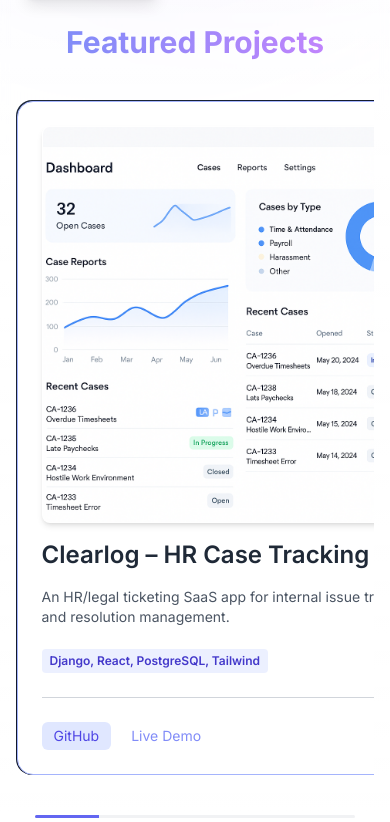
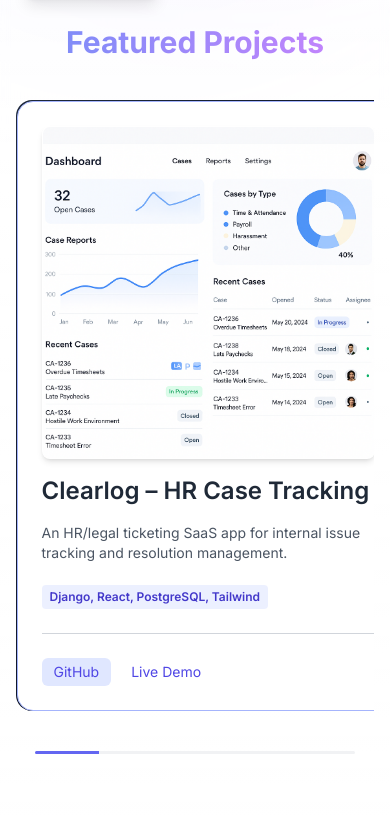
Before and after one commit to tbirch5/portfolio, a React (Vite) app: page / in a window 390 px wide. Shown: the part 822-1644 px from the top of the page. Built offline with nearby package versions, Linux system fonts and the light colour scheme.

Commit message:
mobile screen accessibility updates

```diff
--- a/src/components/ProjectCarousel.jsx
+++ b/src/components/ProjectCarousel.jsx
@@ -74,7 +74,7 @@
 
   return (
     <section id="projects" className="relative z-10 py-16 px-4 bg-gradient-to-b from-white/5 via-white/0 to-white/5 dark:from-black/5 dark:via-black/0 dark:to-black/5 backdrop-blur-sm">
-      <h2 className="text-3xl font-bold text-center text-gray-700 dark:text-gray-100 mb-10">
+      <h2 className="text-3xl font-bold text-center text-gray-700 dark:text-white mb-10">
         <span className="bg-gradient-to-r from-indigo-400 to-purple-400 bg-clip-text text-transparent dark:text-white">
           Featured Projects
         </span>
@@ -83,12 +83,12 @@
         {projects.map((project, i) => (
           <div
             key={i}
-            className="snap-start min-w-[90%] md:min-w-[48%] max-w-md flex-shrink-0 rounded-2xl p-[0.5px]
+            className="snap-start min-w-[85%] md:min-w-[42%] max-w-sm flex-shrink-0 rounded-2xl p-[0.5px]
              bg-gradient-to-br from-slate-800 via-slate-900 to-gray-950"
           >
             <div className="bg-white dark:bg-gray-900/60 backdrop-blur-md
                   hover:shadow-lg
-                  rounded-2xl p-6 border border-indigo-300 text-gray-800 dark:text-gray-200 h-full">
+                  rounded-2xl p-6 border border-indigo-300 text-gray-800 dark:text-white h-full">
             <div className="flex flex-col md:flex-row gap-4 h-full">
               {/* Left: Image */}
               {project.image && (
@@ -100,7 +100,7 @@
               )}
 
               {/* Right: Text */}
-              <div className="flex flex-col justify-between w-full md:w-1/2 text-gray-800 dark:text-gray-200">
+              <div className="flex flex-col justify-between w-full md:w-1/2 text-gray-800 dark:text-white">
                 <div>
                   <h3 className="text-2xl font-semibold mb-2 text-gray-800 dark:text-white">{project.title}</h3>
                   <p className="text-sm text-gray-600 dark:text-white mt-4 mb-5">{project.desc}</p>
@@ -110,7 +110,7 @@
                 </div>
                 <div className="flex gap-2 mt-2">
                   <a href={project.github} target="_blank" className="text-sm px-3 py-1 bg-indigo-100 dark:bg-indigo-500/10 text-indigo-600 dark:text-indigo-300 rounded-md hover:bg-indigo-200 dark:hover:bg-indigo-500/20 transition">GitHub</a>
-                  <a href={project.demo} className="text-sm px-3 py-1 text-indigo-400 hover:bg-indigo-500/10 rounded-md transition">Live Demo</a>
+                  <a href={project.demo} className="text-sm px-3 py-1 text-indigo-600 hover:bg-indigo-500/10 rounded-md transition">Live Demo</a>
                 </div>
               </div>
             </div>
--- a/src/pages/HomePage.jsx
+++ b/src/pages/HomePage.jsx
@@ -55,14 +55,14 @@
         <Navbar />
         <Toast />
 
-        <div className="min-h-screen bg-white dark:bg-[#0f0f12] text-gray-900 dark:text-gray-100 transition-colors duration-300">
+        <div className="min-h-screen bg-white dark:bg-[#0f0f12] text-gray-900 dark:text-white transition-colors duration-300">
             {/* Hero Section */}
             {/* See through section included to allow matrix exposure */}
             <section className="relative z-10 text-center px-6 py-24 min-h-[80vh] flex flex-col justify-center items-center bg-gradient-to-b from-white/5 via-white/0 to-white/5 dark:from-black/5 dark:via-black/0 dark:to-black/5 backdrop-blur-sm">
             {/* Glow background */}
             <div className="absolute -top-10 -left-10 w-[600px] h-[600px] bg-gradient-to-br from-indigo-300 via-purple-200 to-pink-100 dark:from-indigo-800 dark:via-purple-900 dark:to-black rounded-full opacity-30 blur-[120px] -z-10" />
             <div className="absolute bottom-0 right-0 w-[500px] h-[500px] bg-gradient-to-br from-pink-200 via-indigo-100 to-purple-200 dark:from-purple-900 dark:via-indigo-900 dark:to-black rounded-full opacity-40 blur-[100px] -z-10" />
-            <h1 className="text-5xl font-bold mb-4 leading-tight text-gray-500 dark:text-gray-100">
+            <h1 className="text-5xl font-bold mb-4 leading-tight text-gray-500 dark:text-white">
                 Tedra
                 <span className="block mt-2 text-indigo-500 dark:text-indigo-300 text-xl md:text-2xl font-mono">
                     <Typewriter
@@ -77,7 +77,7 @@
                 </span>
 
             </h1>
-            <p className="text-lg md:text-xl text-gray-400 max-w-2xl mx-auto mb-6 dark:text-gray-100 text-center leading-relaxed">
+            <p className="text-lg md:text-xl text-gray-400 max-w-2xl mx-auto mb-6 dark:text-white text-center leading-relaxed">
                 <span className="block">Full-Stack Dev | Systems Thinker</span>
                 <span className="block">React, Django, ML | Building Scalable Solutions for Real-World Problems</span>
             </p>
```
